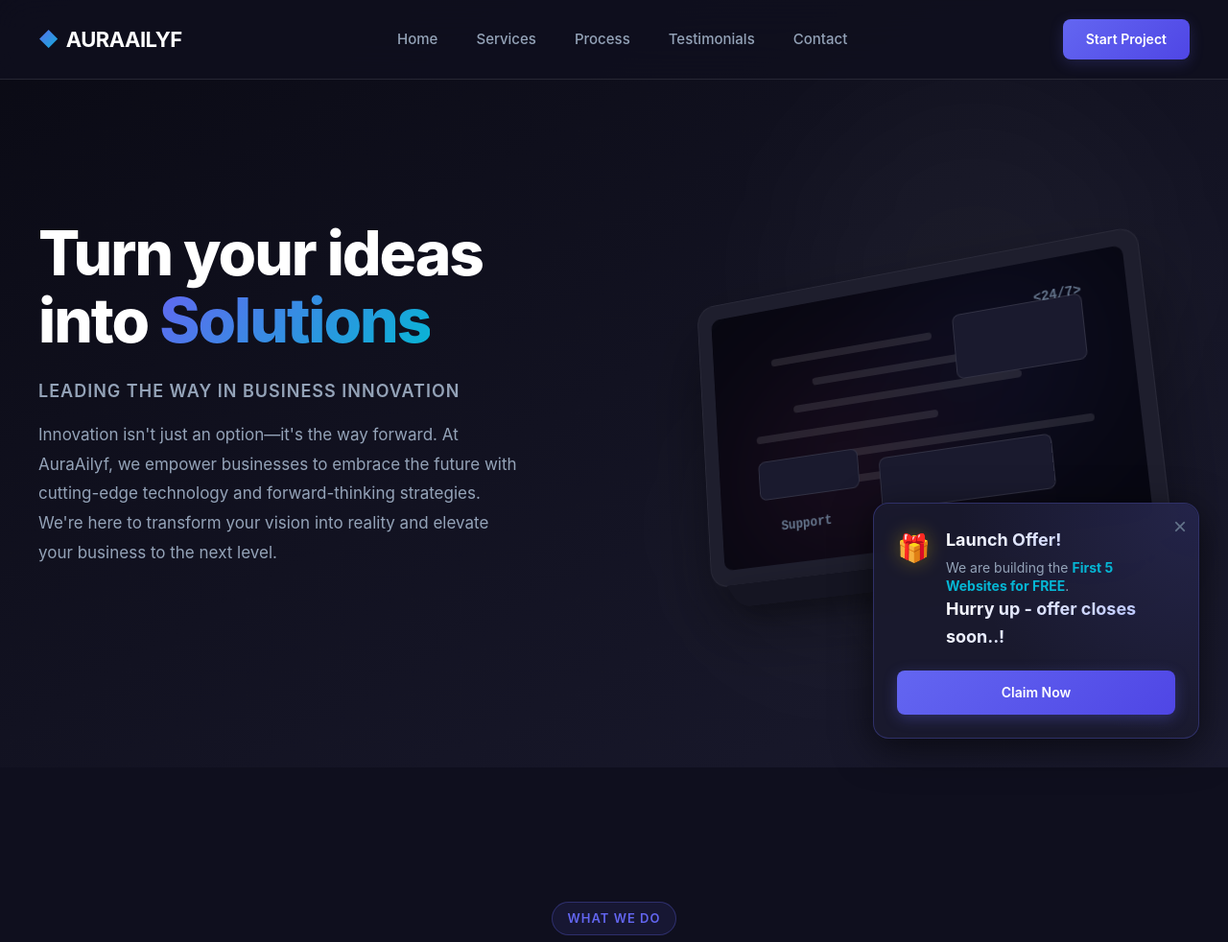
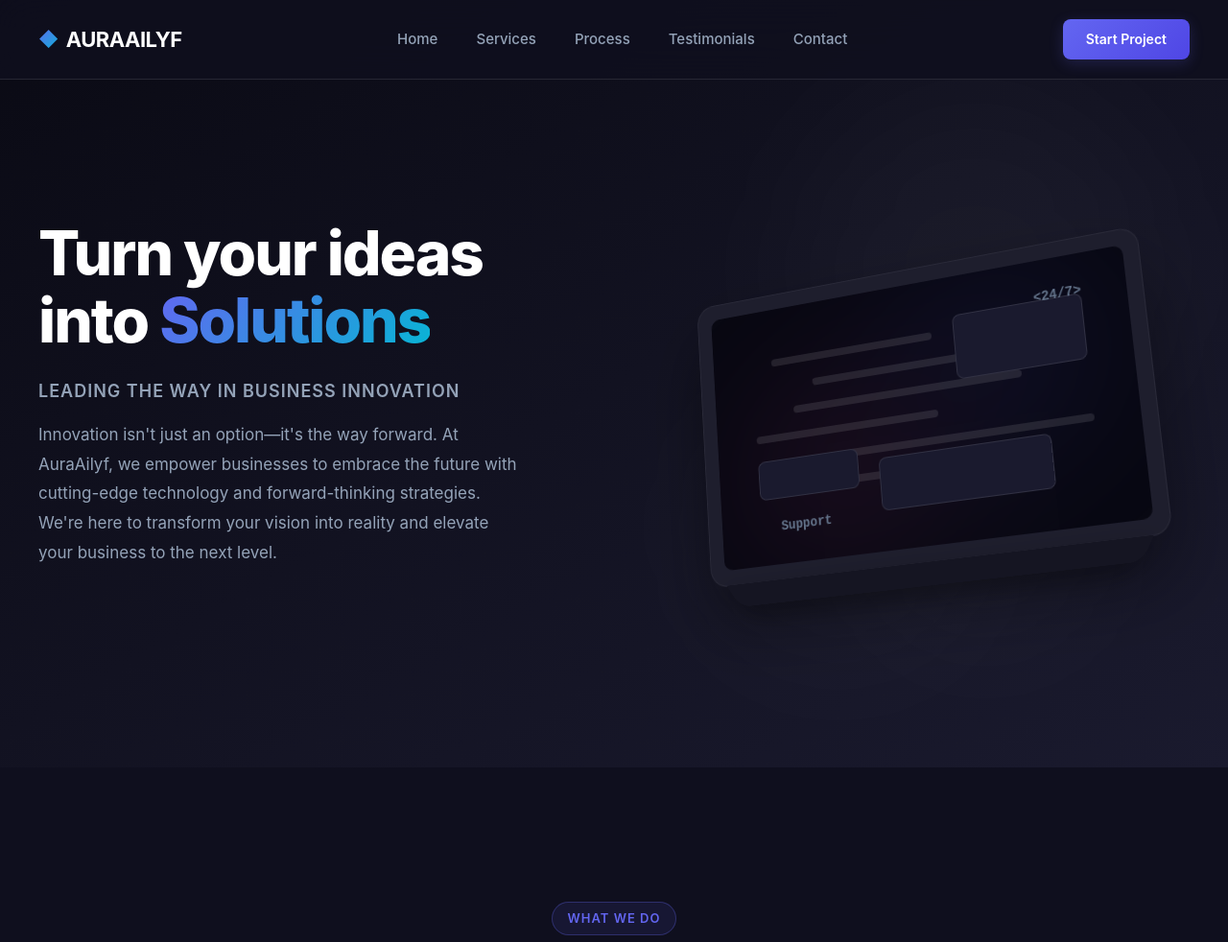
Before and after one commit to auraailyf/auraailyf, a Flask app: page / in a window 1280 px wide. Shown: the top 982 px of the page at 96% size. Run offline with Flask 3, Linux system fonts and the light colour scheme.

Commit message:
Update index.html

```diff
--- a/templates/index.html
+++ b/templates/index.html
@@ -282,20 +282,7 @@
           <p>&copy; 2025 AuraAilyf. All rights reserved.</p>
         </div>
       </div>
-      <div id="promoPopup" class="promo-popup">
-        <div class="popup-glow"></div>
-        <button class="popup-close" onclick="closePopup()">&times;</button>
-        <div class="popup-content">
-            <div class="popup-icon">🎁</div>
-            <div class="popup-text">
-                <h3>Launch Offer!</h3>
-                <p>We are building the <strong>First 5 Websites for FREE</strong>.</p>
-                <h3>Hurry up - offer closes soon..!</h3>
 
-            </div>
-        </div>
-        <a href="https://forms.gle/EPuX7gNa9rTnduHw8" target="_blank" class="popup-btn">Claim Now</a>
-    </div>
 
 
 
```
